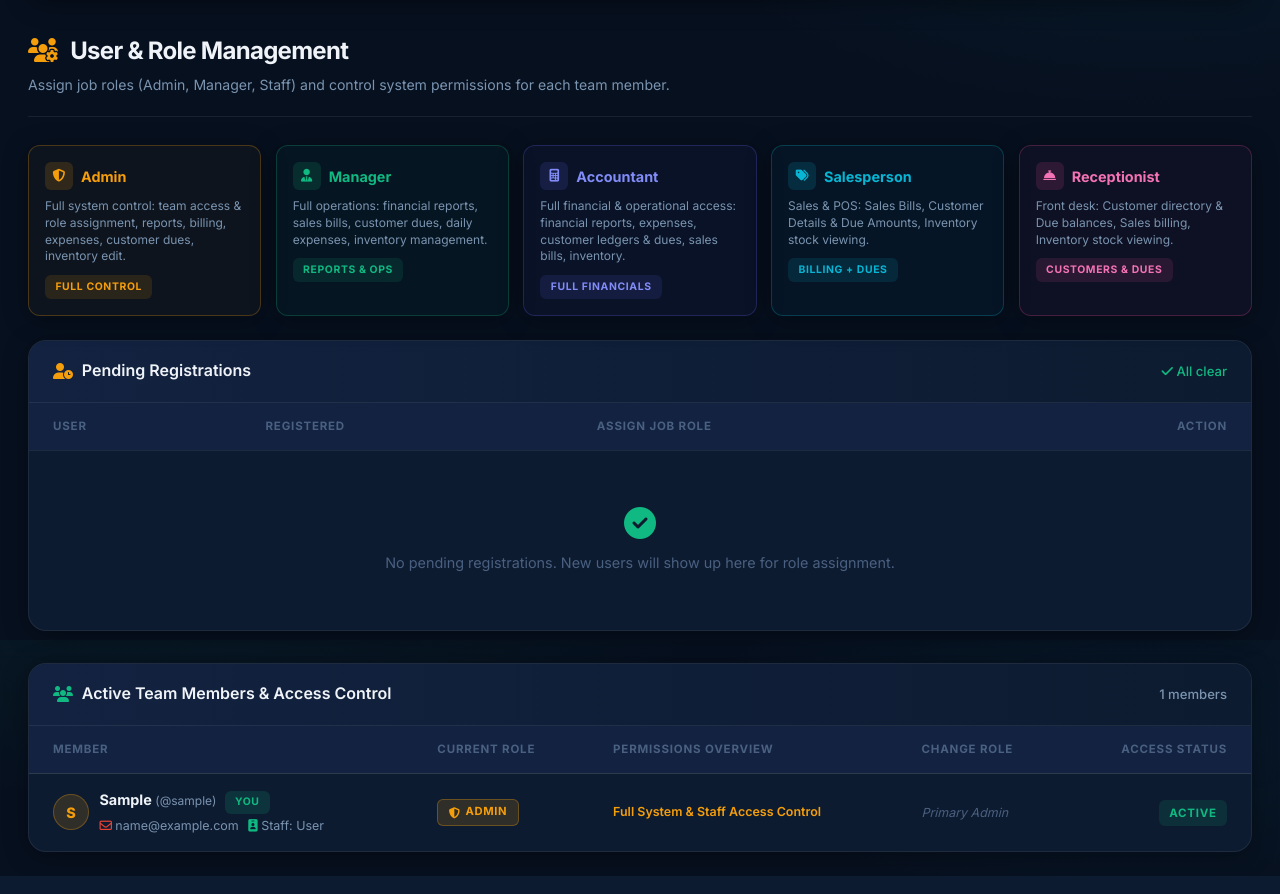
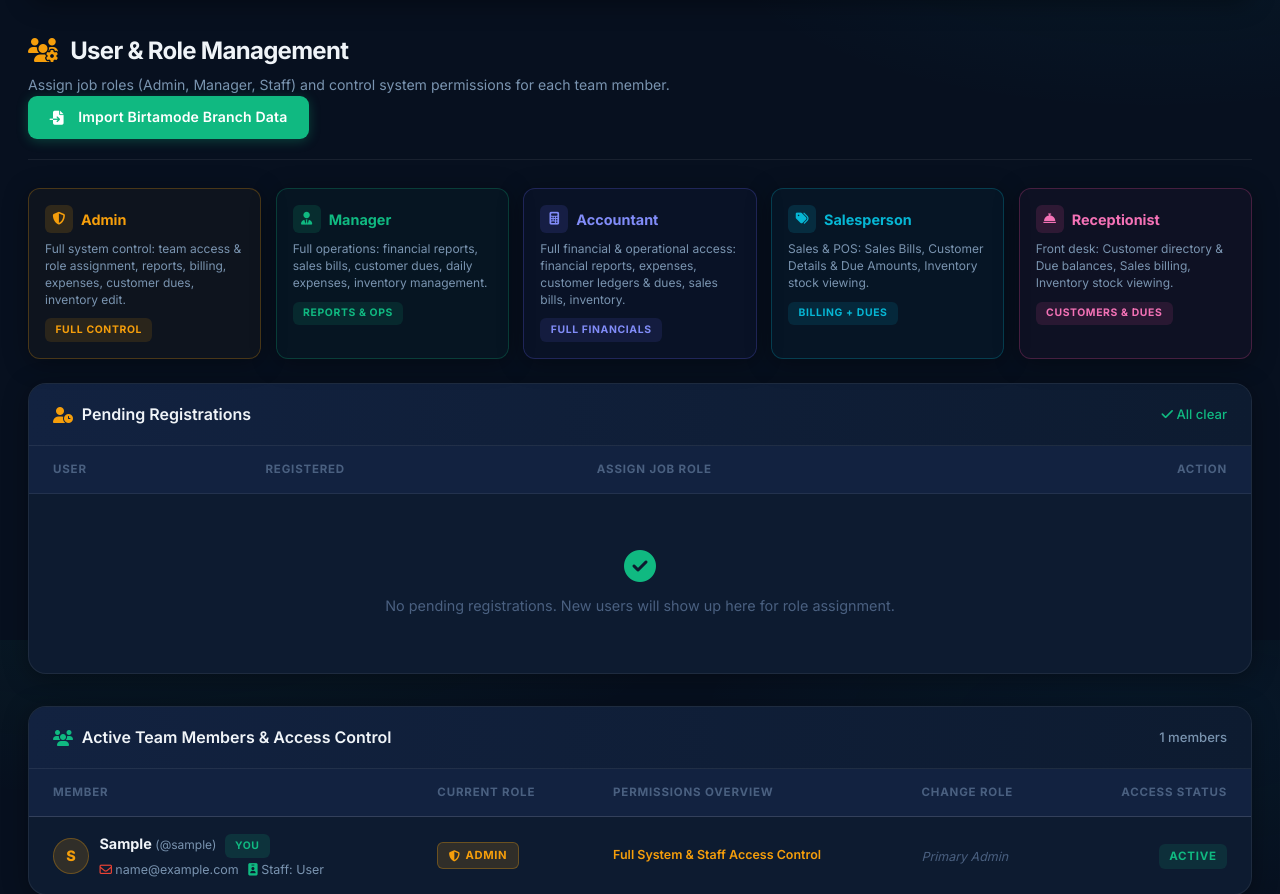
Before and after one commit to Pradeeppp1/Inventory_Pradeep, a Django app: page /admin-dashboard/ in a window 1280 px wide. Shown: the part 160-1054 px from the top of the page. Run offline with Django 5.2, Linux system fonts and the light colour scheme; the visitor is signed in with stand-in values (Sample User, id 1); data comes from the database, SQL or seed files in the repository.

Commit message:
Add Import Birtamode Branch Data button to admin dashboard

```diff
--- a/finance/templates/finance/admin_dashboard.html
+++ b/finance/templates/finance/admin_dashboard.html
@@ -10,6 +10,12 @@
         User & Role Management
       </h2>
       <p class="page-sub">Assign job roles (Admin, Manager, Staff) and control system permissions for each team member.</p>
+    </div>
+    <div class="page-intro__actions">
+      <a href="{% url 'run_import_birtamode' %}" class="btn btn--primary" style="background:var(--primary);border:none;">
+        <i class="fa-solid fa-file-import" style="margin-right:0.4rem;"></i>
+        Import Birtamode Branch Data
+      </a>
     </div>
   </div>
 
```
